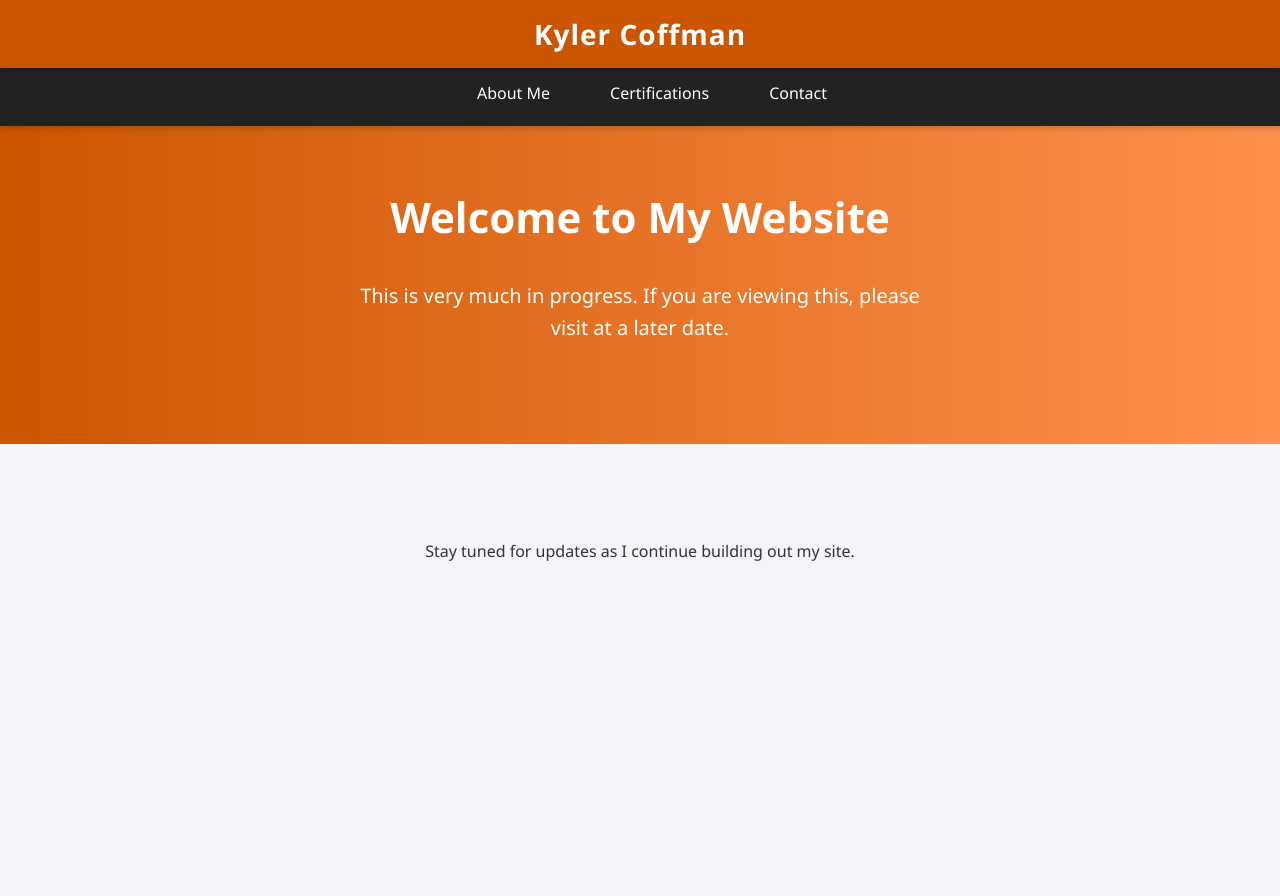
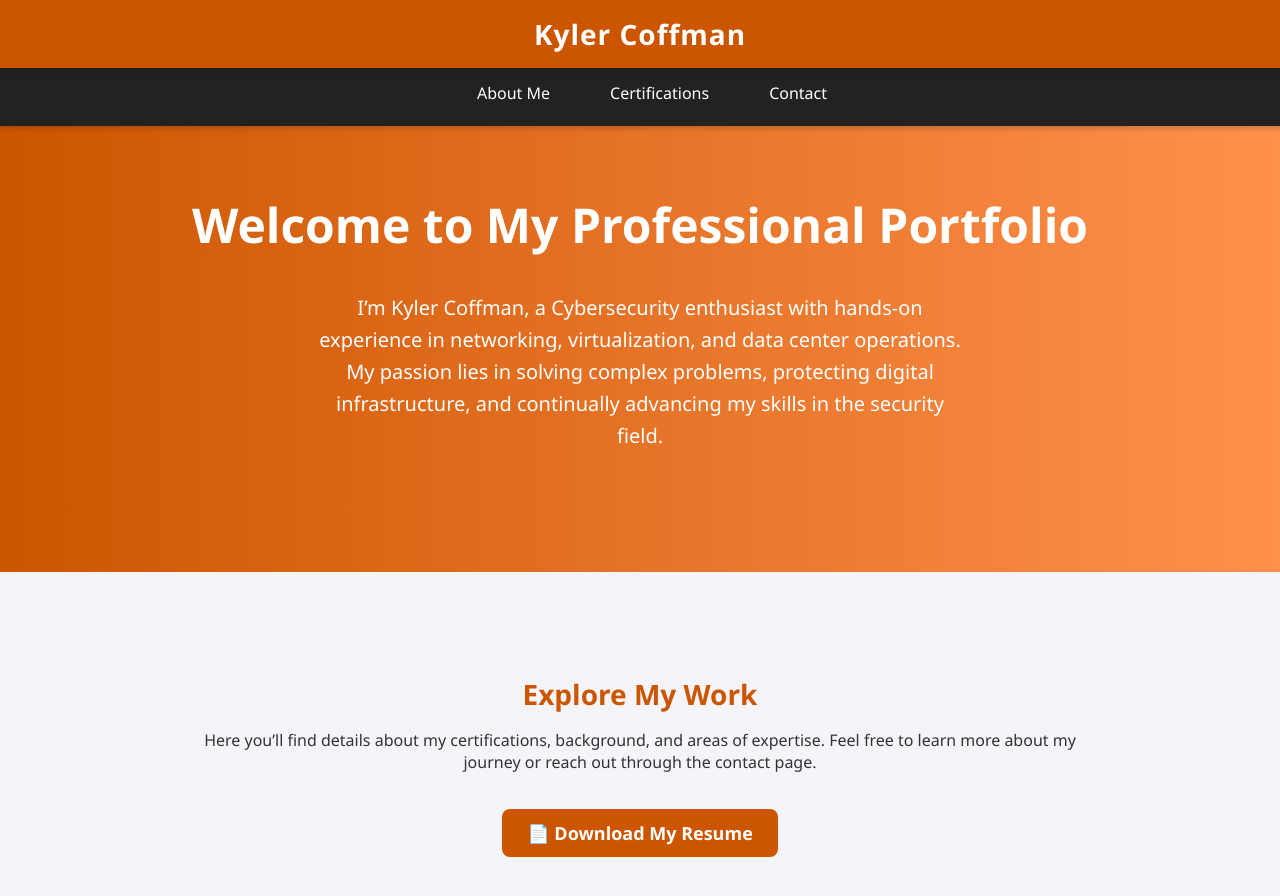
Before and after one commit to Coffman-Kyler/MyWebsite, a plain HTML site: page index.html in a window 1280 px wide. Before the commit the page ends 800 px from the top, so only its background shows below. Drawn offline with Linux system fonts and the light colour scheme.

Commit message:
Update index.html

```diff
--- a/index.html
+++ b/index.html
@@ -64,19 +64,19 @@
       justify-content: center;
       align-items: center;
       text-align: center;
-      padding: 160px 20px 80px;
+      padding: 160px 20px 100px;
       background: linear-gradient(to right, #CC5500, #ff914d);
       color: white;
     }
 
     .hero h1 {
-      font-size: 42px;
+      font-size: 48px;
       margin-bottom: 15px;
     }
 
     .hero p {
       font-size: 20px;
-      max-width: 600px;
+      max-width: 650px;
       line-height: 1.6;
     }
 
@@ -86,6 +86,30 @@
       margin: 60px auto;
       padding: 20px;
       text-align: center;
+    }
+
+    .content h2 {
+      font-size: 28px;
+      color: #CC5500;
+      margin-bottom: 15px;
+    }
+
+    .resume-link {
+      display: inline-block;
+      margin-top: 20px;
+      padding: 12px 25px;
+      font-size: 18px;
+      font-weight: bold;
+      color: white;
+      background: #CC5500;
+      border-radius: 8px;
+      text-decoration: none;
+      transition: background-color 0.3s ease, transform 0.2s ease;
+    }
+
+    .resume-link:hover {
+      background: #a84400;
+      transform: scale(1.05);
     }
   </style>
 </head>
@@ -105,13 +129,27 @@
 
   <!-- Hero Section -->
   <div class="hero">
-    <h1>Welcome to My Website</h1>
-    <p>This is very much in progress. If you are viewing this, please visit at a later date.</p>
+    <h1>Welcome to My Professional Portfolio</h1>
+    <p>
+      I’m Kyler Coffman, a Cybersecurity enthusiast with hands-on experience in
+      networking, virtualization, and data center operations. My passion lies in
+      solving complex problems, protecting digital infrastructure, and continually
+      advancing my skills in the security field.
+    </p>
   </div>
 
   <!-- Additional Content -->
   <div class="content">
-    <p>Stay tuned for updates as I continue building out my site.</p>
+    <h2>Explore My Work</h2>
+    <p>
+      Here you’ll find details about my certifications, background, and areas of expertise.
+      Feel free to learn more about my journey or reach out through the contact page.
+    </p>
+
+    <!-- Resume Button -->
+    <a class="resume-link" href="Kyler Coffman - Resume 2024.docx" download>
+      📄 Download My Resume
+    </a>
   </div>
 
 </body>
```
